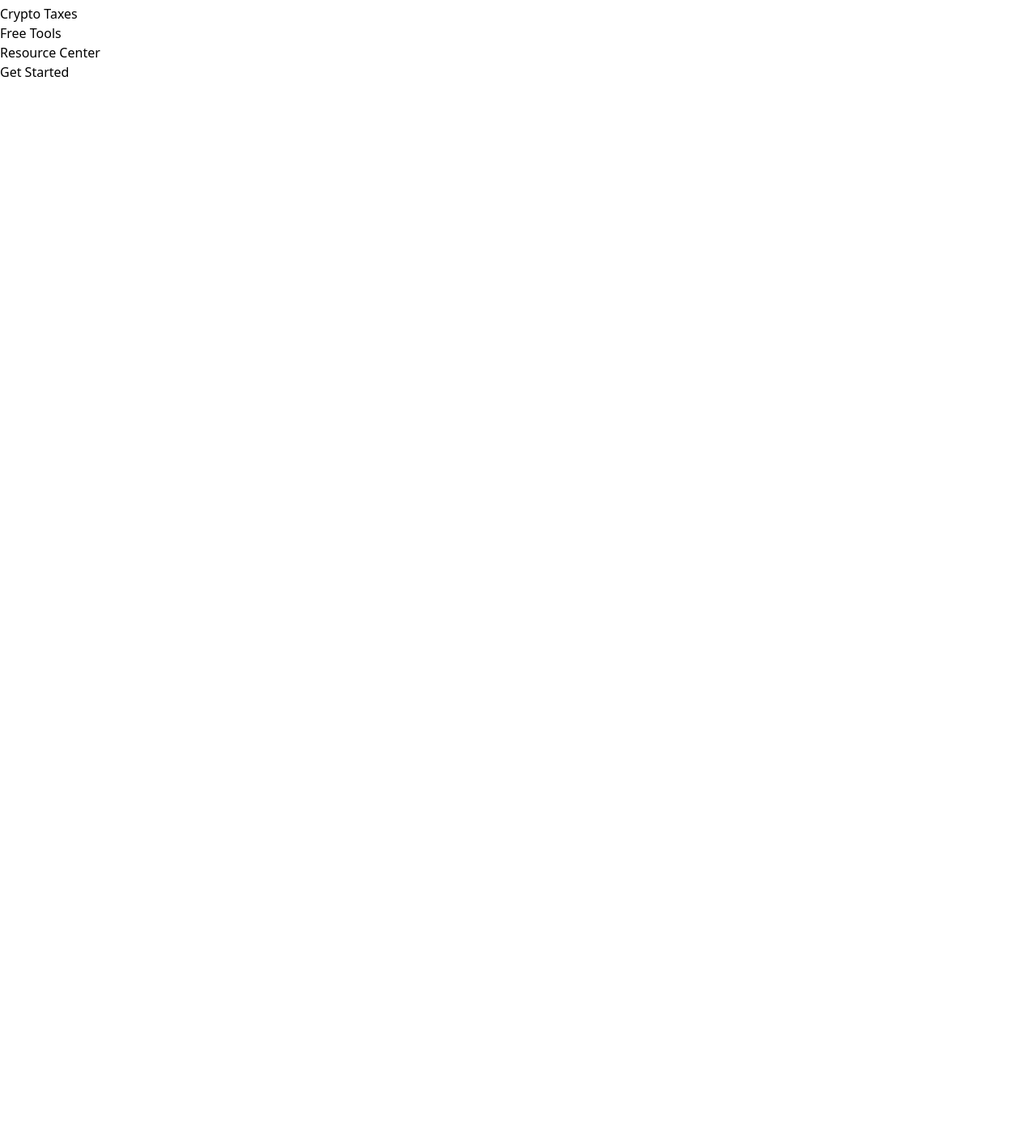
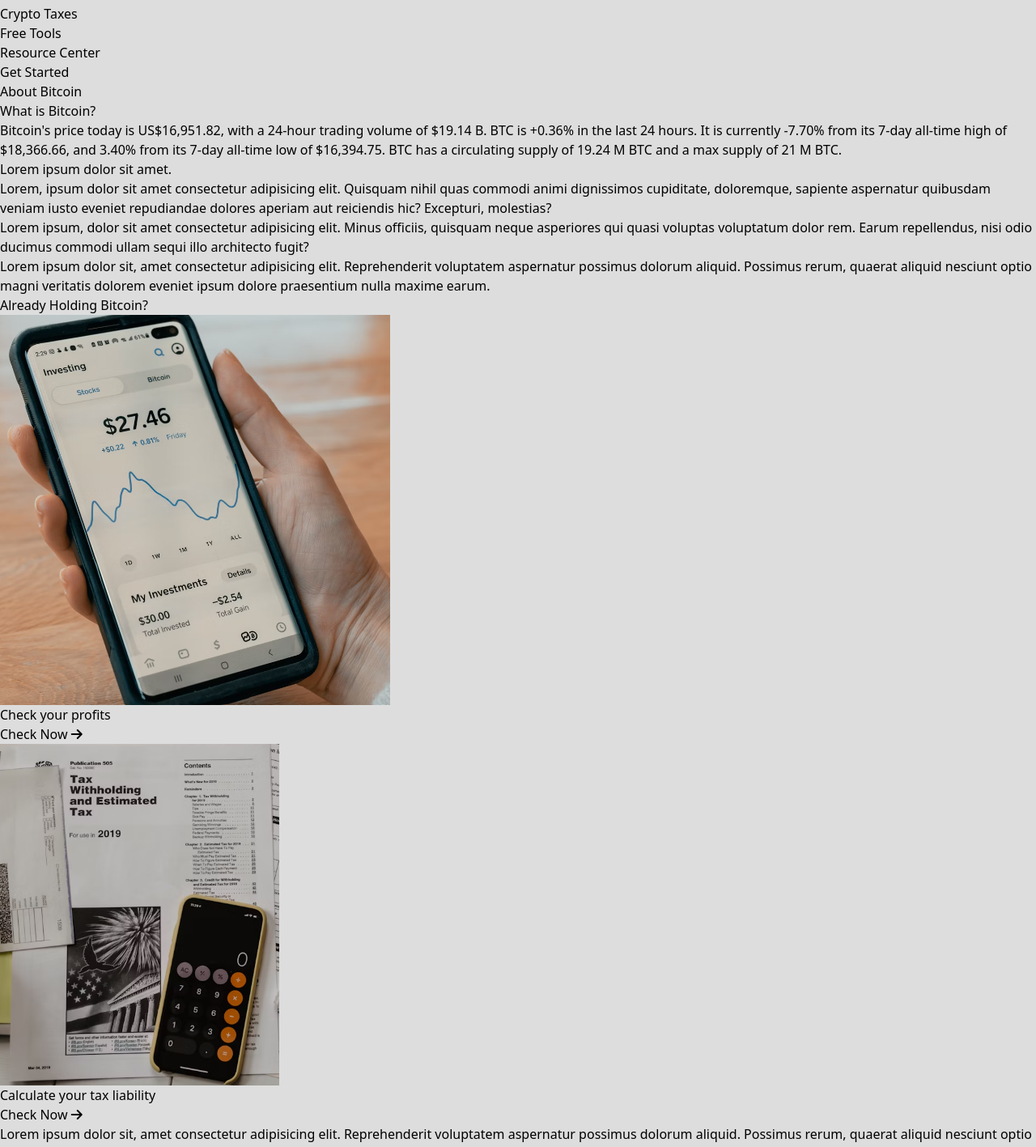
Before and after one commit to GautamRaj-12/koinx, a React (Vite) app: page / in a window 1280 px wide. Shown: the part 115-1532 px from the top of the page at 81% size. Before the commit the page ends 800 px from the top, so only its background shows below. Built offline with nearby package versions, Linux system fonts and the light colour scheme.

Commit message:
Add About Component Desktop Version

```diff
--- a/index.html
+++ b/index.html
@@ -4,6 +4,7 @@
     <meta charset="UTF-8" />
     <meta name="viewport" content="width=device-width, initial-scale=1.0" />
     <title>Koinx</title>
+    <link rel="stylesheet" href="https://cdnjs.cloudflare.com/ajax/libs/font-awesome/6.5.1/css/all.min.css" integrity="sha512-DTOQO9RWCH3ppGqcWaEA1BIZOC6xxalwEsw9c2QQeAIftl+Vegovlnee1c9QX4TctnWMn13TZye+giMm8e2LwA==" crossorigin="anonymous" referrerpolicy="no-referrer" />
   </head>
   <body>
     <div id="root"></div>
--- a/src/App.jsx
+++ b/src/App.jsx
@@ -1,10 +1,12 @@
 import './App.css'
+import AboutBitcoin from './components/AboutBitcoin/AboutBitcoin'
 import Navbar from './components/Navbar/Navbar'
 
 function App() {
   return (
     <>
       <Navbar/>
+      <AboutBitcoin/>
     </>
   )
 }
--- /dev/null
+++ b/src/components/AboutBitcoin/AboutBitcoin.jsx
@@ -0,0 +1,92 @@
+import profitsPic from "../../assets/profits.png";
+import taxPic from "../../assets/tax-liability.png";
+const AboutBitcoin = () => {
+  return (
+    <>
+      <section className="p-4 bg-white rounded-sm about-bitcoin md:w-[60%] mx-[5%] mt-4">
+        <h2 className="mb-4 text-2xl font-semibold ">About Bitcoin</h2>
+        <div className="about-bitcoin-top">
+          <h3 className="mb-2 text-lg font-bold">What is Bitcoin?</h3>
+          <p className="pb-2 mb-2 font-semibold border-b-2 text-slate-700">
+            Bitcoin's price today is US$16,951.82, with a 24-hour trading volume
+            of $19.14 B. BTC is +0.36% in the last 24 hours. It is currently
+            -7.70% from its 7-day all-time high of $18,366.66, and 3.40% from
+            its 7-day all-time low of $16,394.75. BTC has a circulating supply
+            of 19.24 M BTC and a max supply of 21 M BTC.
+          </p>
+        </div>
+
+        <div className="about-bitcoin-middle">
+          <h3 className="mb-2 text-lg font-bold">
+            Lorem ipsum dolor sit amet.
+          </h3>
+          <p className="mb-2 font-semibold text-slate-700">
+            Lorem, ipsum dolor sit amet consectetur adipisicing elit. Quisquam
+            nihil quas commodi animi dignissimos cupiditate, doloremque,
+            sapiente aspernatur quibusdam veniam iusto eveniet repudiandae
+            dolores aperiam aut reiciendis hic? Excepturi, molestias?
+          </p>
+          <p className="mb-2 font-semibold text-slate-700">
+            Lorem ipsum, dolor sit amet consectetur adipisicing elit. Minus
+            officiis, quisquam neque asperiores qui quasi voluptas voluptatum
+            dolor rem. Earum repellendus, nisi odio ducimus commodi ullam sequi
+            illo architecto fugit?
+          </p>
+          <p className="pb-2 mb-2 font-semibold border-b-2 text-slate-700">
+            Lorem ipsum dolor sit, amet consectetur adipisicing elit.
+            Reprehenderit voluptatem aspernatur possimus dolorum aliquid.
+            Possimus rerum, quaerat aliquid nesciunt optio magni veritatis
+            dolorem eveniet ipsum dolore praesentium nulla maxime earum.
+          </p>
+        </div>
+
+        <div className="about-bitcoin-bottom">
+          <h3 className="mb-4 text-2xl font-semibold">
+            Already Holding Bitcoin?
+          </h3>
+          <div className="grid grid-cols-1 gap-6 pb-2 mb-2 border-b-2 h-50 lg:grid-cols-2">
+            <div className="flex h-40 gap-4 rounded-lg bg-gradient-to-br from-green-600 to-blue-500">
+              <img
+                src={profitsPic}
+                alt=""
+                className="w-[35%] object-cover m-2 rounded-lg"
+              />
+              <div className="flex flex-col gap-4 w-[35%] justify-start mt-4 items-start">
+                <p className="text-xl font-semibold text-white">
+                  Check your profits
+                </p>
+                <button className="flex items-center gap-2 px-4 py-1 font-semibold bg-white rounded-lg">
+                  <span>Check Now </span>{" "}
+                  <i className="mt-[3px] fa-solid fa-arrow-right"></i>
+                </button>
+              </div>
+            </div>
+            <div className="flex h-40 gap-4 rounded-lg bg-gradient-to-br from-orange-400 to-orange-700">
+              <img
+                src={taxPic}
+                alt=""
+                className="w-[35%] object-cover m-2 rounded-lg"
+              />
+              <div className="flex flex-col gap-4 w-[38%] justify-start mt-4 items-start">
+                <p className="text-xl font-semibold text-white">
+                  Calculate your tax liability
+                </p>
+                <button className="flex items-center gap-2 px-4 py-1 font-semibold bg-white rounded-lg">
+                  <span>Check Now </span>{" "}
+                  <i className="mt-[3px] fa-solid fa-arrow-right"></i>
+                </button>
+              </div>
+            </div>
+          </div>
+          <p className="mb-2 font-semibold text-slate-700">
+            Lorem ipsum dolor sit, amet consectetur adipisicing elit.
+            Reprehenderit voluptatem aspernatur possimus dolorum aliquid.
+            Possimus rerum, quaerat aliquid nesciunt optio magni veritatis
+            dolorem eveniet ipsum dolore praesentium nulla maxime earum.
+          </p>
+        </div>
+      </section>
+    </>
+  );
+};
+export default AboutBitcoin;
--- a/src/index.css
+++ b/src/index.css
@@ -1,3 +1,7 @@
 @tailwind base;
 @tailwind components;
 @tailwind utilities;
+
+body{
+    background-color: #ddd;
+}
```
Also changed, not shown: src/assets/profits.png (added), src/assets/tax-liability.png (added).
